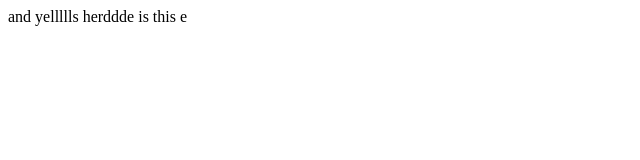
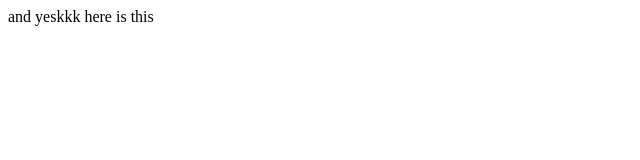
Before and after one commit to runnedrun/my-project-for-course, a plain HTML site: page index.html in a window 1280 px wide. Shown: the full height of the page, 0-640 px from the left. Drawn offline with Linux system fonts and the light colour scheme.

Commit message:
Classadoo autocommit

```diff
--- a/index.html
+++ b/index.html
@@ -3,7 +3,7 @@
   </head>
   <body>
     <div>
-      and yellllls herddde is this e
+      and yeskkk here is this
     </div>
   </body>
 </html>
```
